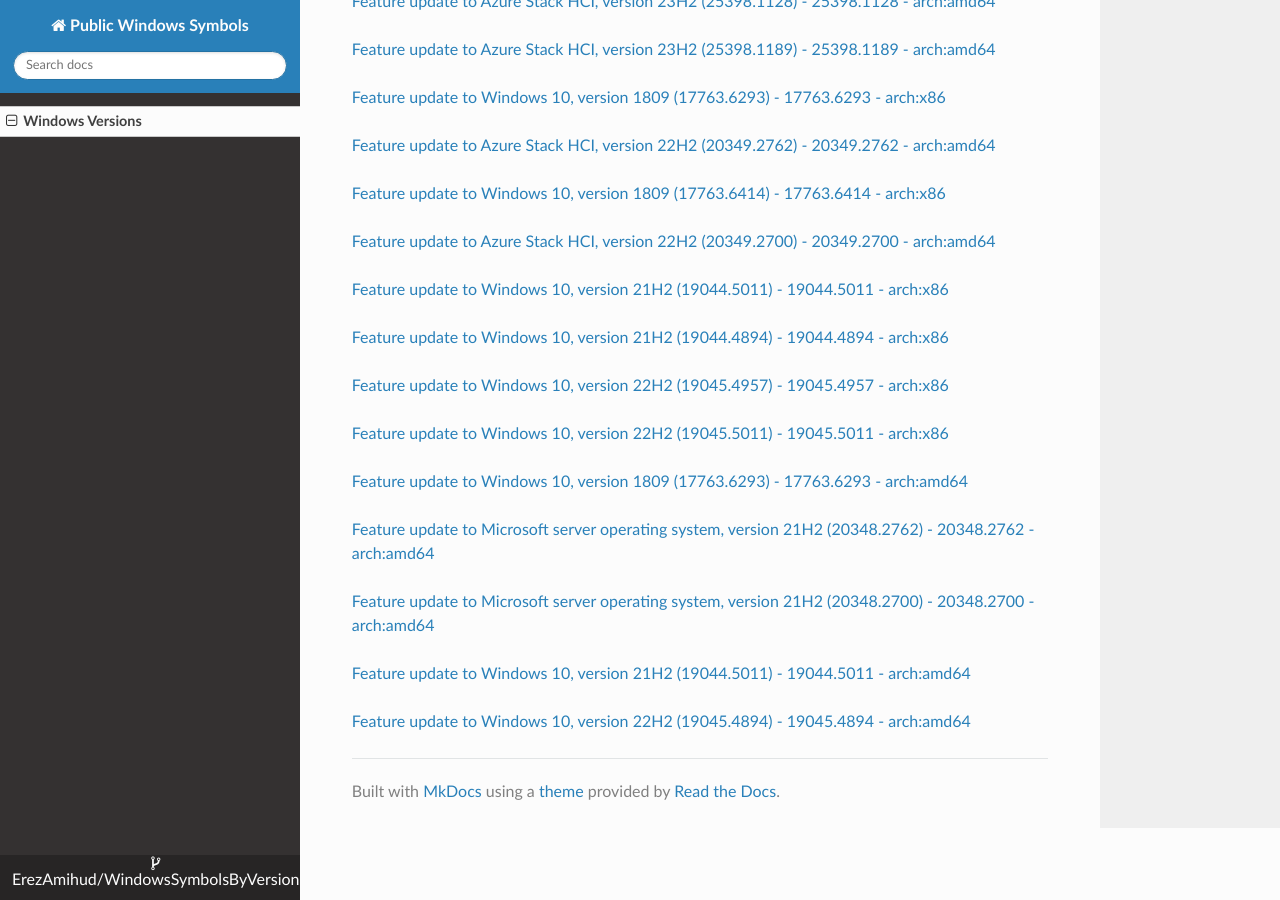
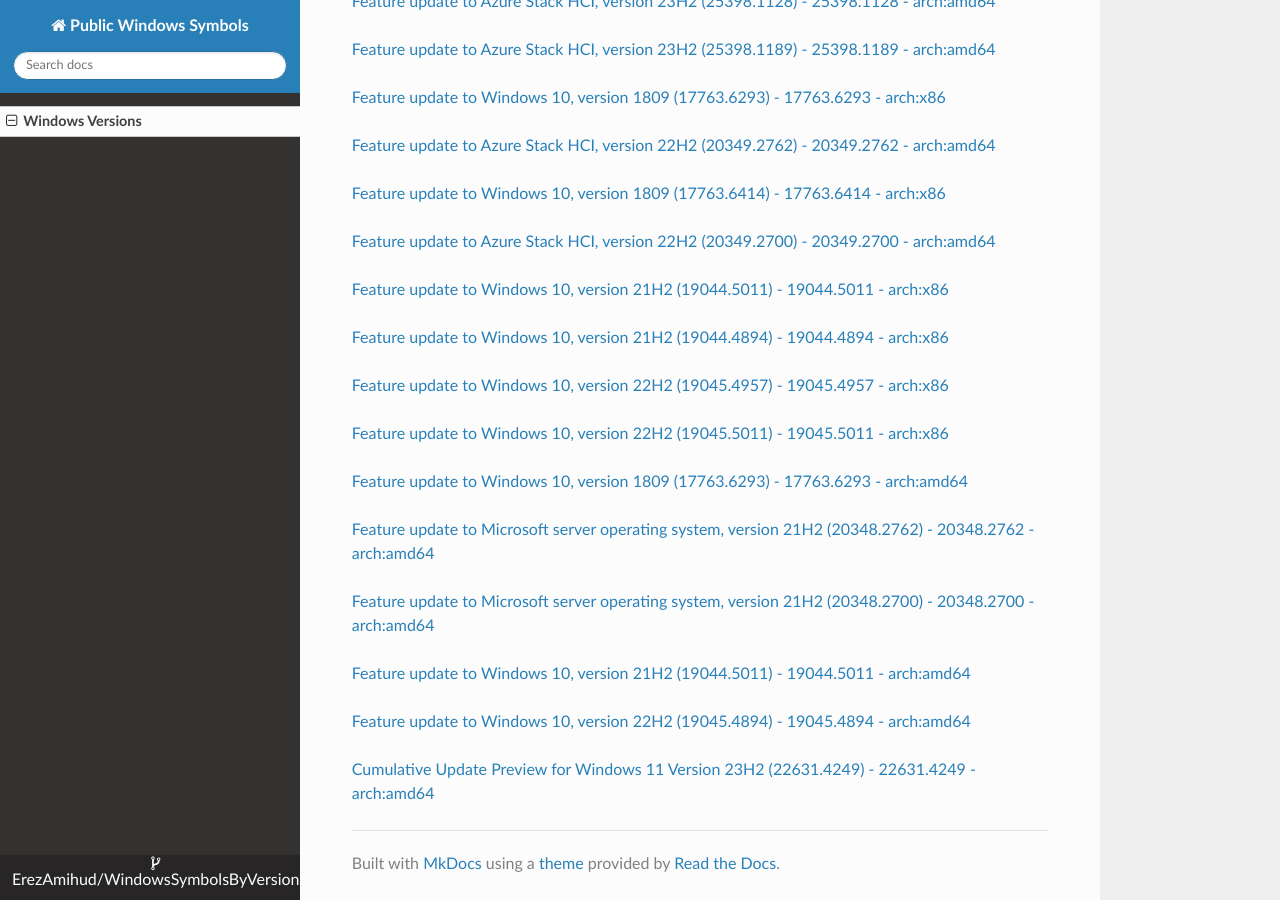
Before and after one commit to ErezAmihud/WindowsSymbolsByVersion, an MkDocs documentation site: the page built from docs/index.md, in a window 1280 px wide and 900 px high, scrolled down 6389 px. Built offline with MkDocs 1.6.1, drawn with Linux system fonts in a browser that asks for light colours; nearby versions of some CDN libraries.

Commit message:
Automated commit, add manifest for f22478d7-da3f-4c7b-8259-a5d34233ba34

```diff
--- a/docs/index.md
+++ b/docs/index.md
@@ -325,3 +325,6 @@
 
 
 [Feature update to Windows 10, version 22H2 (19045.4894) - 19045.4894 - arch:amd64](https://github.com/ErezAmihud/WindowsSymbolsByVersion/blob/main/manifests/f2f33f64-14ce-4e4c-9c6e-a71c07276e33.manifest)
+
+
+[Cumulative Update Preview for Windows 11 Version 23H2 (22631.4249) - 22631.4249 - arch:amd64](https://github.com/ErezAmihud/WindowsSymbolsByVersion/blob/main/manifests/f22478d7-da3f-4c7b-8259-a5d34233ba34.manifest)
```
Also changed, not shown: process_builds.json (+1 -1 lines), 1 other file.
